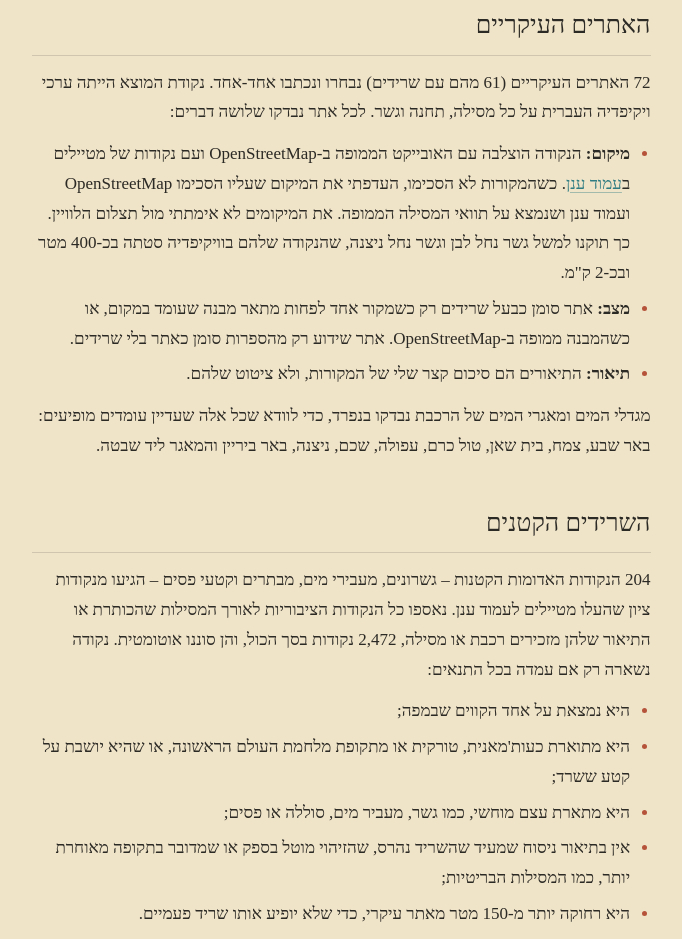
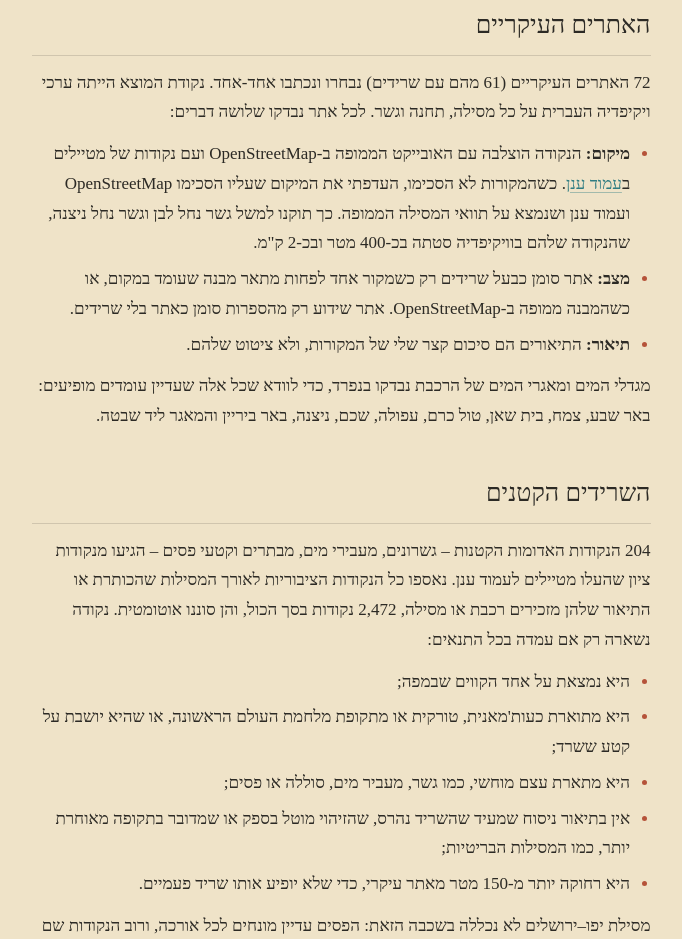
Before and after one commit to niryariv/turk_rail, a plain HTML site: page about.html in a window 1280 px wide. Shown: the part 1539-2478 px from the top of the page, without its empty margins (299-981 px from the left). Drawn offline with Linux system fonts and the light colour scheme; a web font is replaced by a local one.

Commit message:
About page: drop the satellite-imagery sentence
Co-Authored-By: Claude Fable 5.2 <noreply@anthropic.com>

```diff
--- a/about.html
+++ b/about.html
@@ -56,7 +56,7 @@
   <h2>האתרים העיקריים</h2>
   <p>72 האתרים העיקריים (61 מהם עם שרידים) נבחרו ונכתבו אחד-אחד. נקודת המוצא הייתה ערכי ויקיפדיה העברית על כל מסילה, תחנה וגשר. לכל אתר נבדקו שלושה דברים:</p>
   <ul>
-    <li><strong>מיקום:</strong> הנקודה הוצלבה עם האובייקט הממופה ב-OpenStreetMap ועם נקודות של מטיילים ב<a href="https://amudanan.co.il" target="_blank" rel="noopener">עמוד ענן</a>. כשהמקורות לא הסכימו, העדפתי את המיקום שעליו הסכימו OpenStreetMap ועמוד ענן ושנמצא על תוואי המסילה הממופה. את המיקומים לא אימתתי מול תצלום הלוויין. כך תוקנו למשל גשר נחל לבן וגשר נחל ניצנה, שהנקודה שלהם בוויקיפדיה סטתה בכ-400 מטר ובכ-2 ק"מ.</li>
+    <li><strong>מיקום:</strong> הנקודה הוצלבה עם האובייקט הממופה ב-OpenStreetMap ועם נקודות של מטיילים ב<a href="https://amudanan.co.il" target="_blank" rel="noopener">עמוד ענן</a>. כשהמקורות לא הסכימו, העדפתי את המיקום שעליו הסכימו OpenStreetMap ועמוד ענן ושנמצא על תוואי המסילה הממופה. כך תוקנו למשל גשר נחל לבן וגשר נחל ניצנה, שהנקודה שלהם בוויקיפדיה סטתה בכ-400 מטר ובכ-2 ק"מ.</li>
     <li><strong>מצב:</strong> אתר סומן כבעל שרידים רק כשמקור אחד לפחות מתאר מבנה שעומד במקום, או כשהמבנה ממופה ב-OpenStreetMap. אתר שידוע רק מהספרות סומן כאתר בלי שרידים.</li>
     <li><strong>תיאור:</strong> התיאורים הם סיכום קצר שלי של המקורות, ולא ציטוט שלהם.</li>
   </ul>
```
